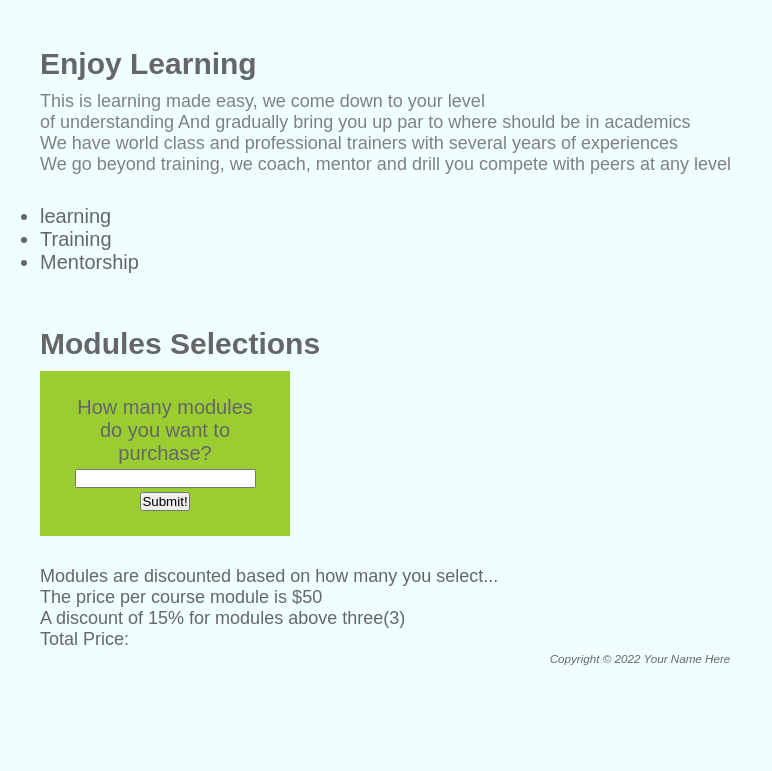
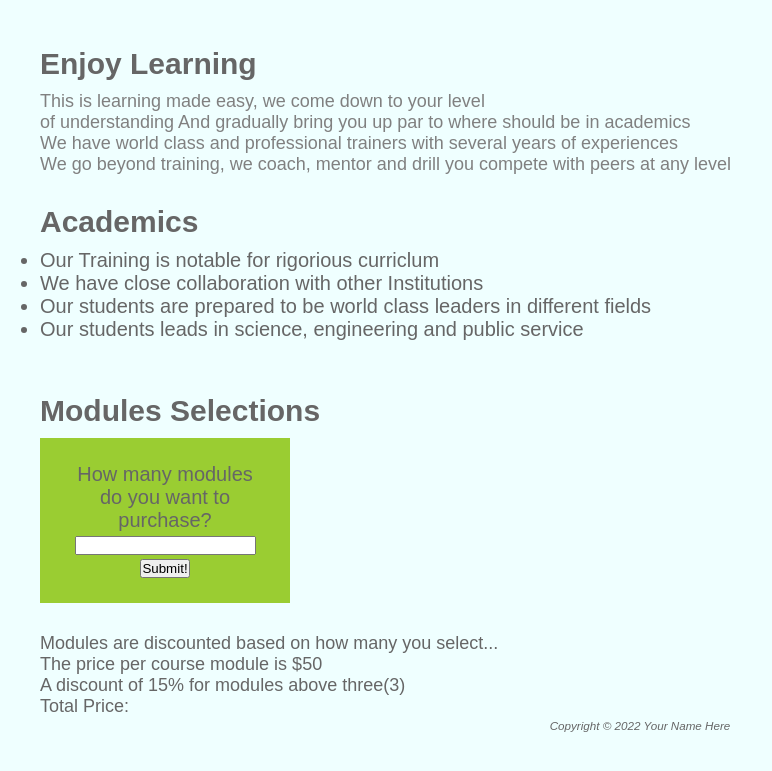
Before and after one commit to krisso-hub/javascript-project, a plain HTML site: page index.html in a window 1280 px wide. Shown: the part 696-1467 px from the top of the page, without its empty margins (0-772 px from the left). Before the commit the page ends 1402 px from the top, so only its background shows below. Drawn offline with Linux system fonts and the light colour scheme.

Commit message:
index modified

```diff
--- a/index.html
+++ b/index.html
@@ -43,10 +43,11 @@
  </fieldset>
 
 <div class="list">
-   <ul>
-     <li>learning</li>
-	 <li>Training</li>
-	 <li>Mentorship</li>
+   <ul><h2>Academics</h2>
+     <li>Our Training is notable for rigorious curriclum</li>
+	 <li>We have close collaboration with other Institutions</li>
+	 <li>Our students are prepared to be world class leaders in different fields</li>
+   <li>Our students leads in science, engineering and public service</li>
     </ul>
 
 	 <div class="modal hidden">
```
